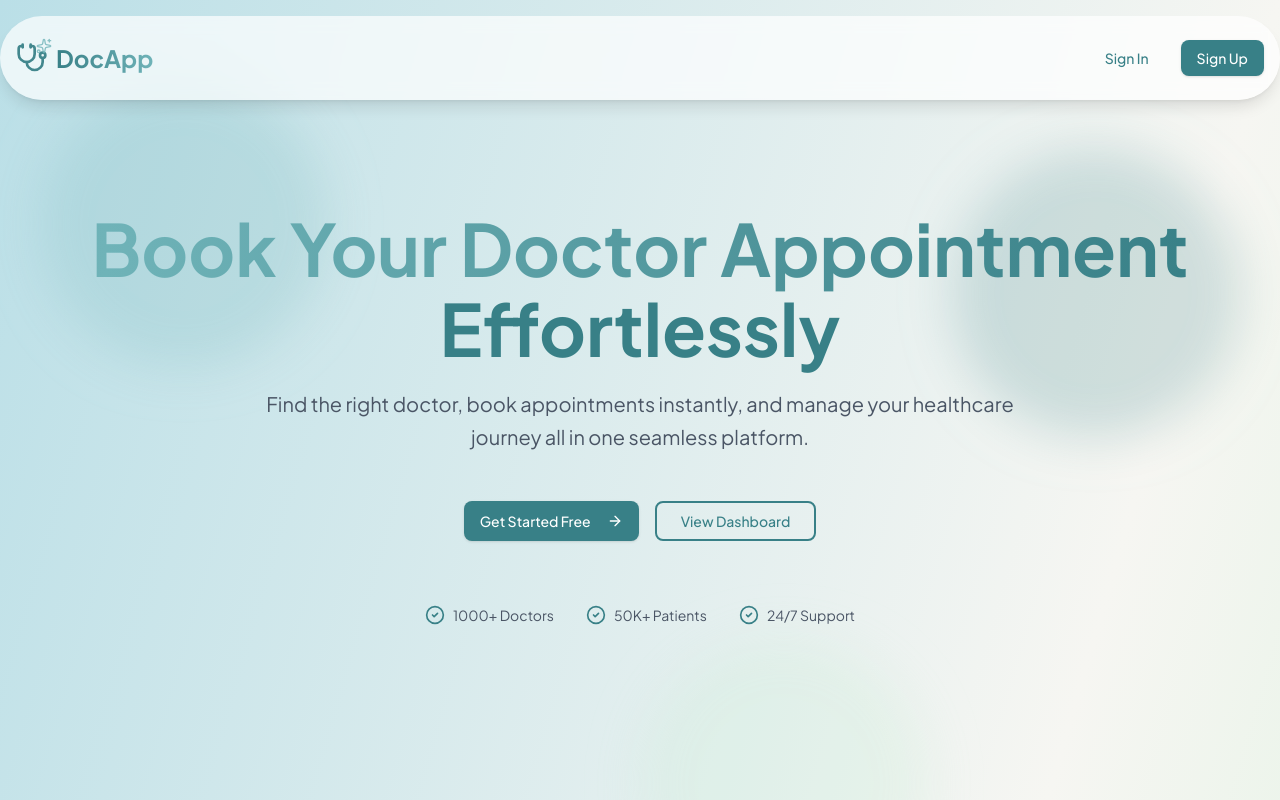
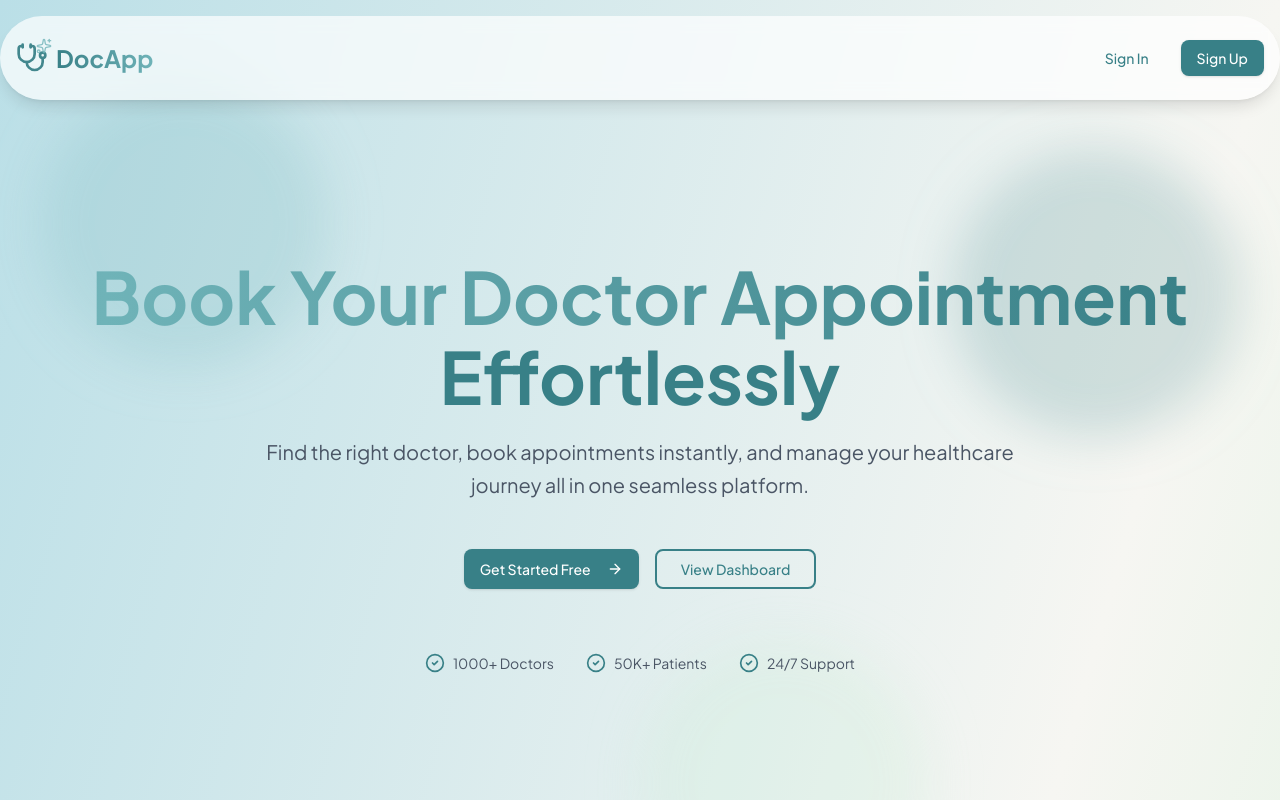
Before and after one commit to shamstabraiz29/doc-app, a Next.js app: page / in a window 1280 px wide. Shown: the top 800 px of the page. Built offline with nearby package versions, Linux system fonts and the light colour scheme.

Commit message:
Update hero section padding for improved layout consistency

```diff
--- a/src/components/home/hero-section.tsx
+++ b/src/components/home/hero-section.tsx
@@ -12,7 +12,7 @@ interface HeroSectionProps {
 
 export function HeroSection({ isVisible }: HeroSectionProps) {
   return (
-    <section className="relative z-10 container mx-auto px-4 py-14 md:py-28 text-center">
+    <section className="relative z-10 container mx-auto px-4 py-14 md:py-40 text-center">
       <div className="max-w-7xl mx-auto">
         <div
           className={`transition-all duration-1000 ${isVisible ? 'opacity-100 translate-y-0' : 'opacity-0 translate-y-10'}`}
```
